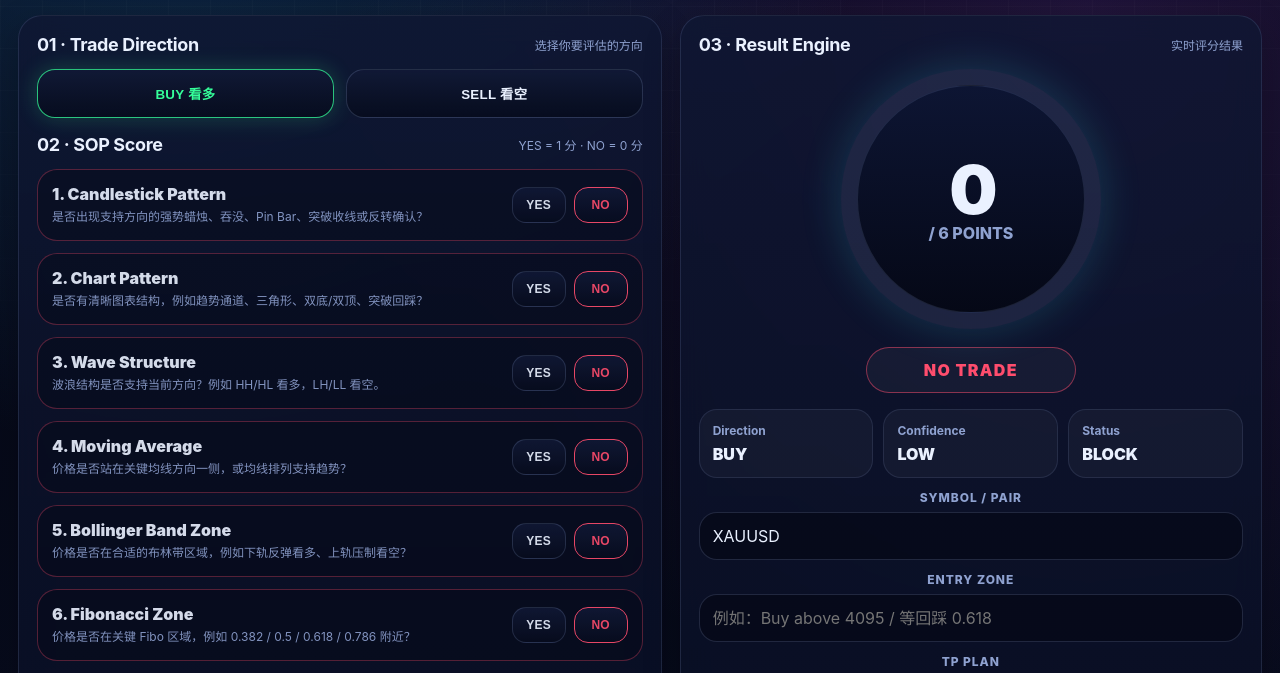
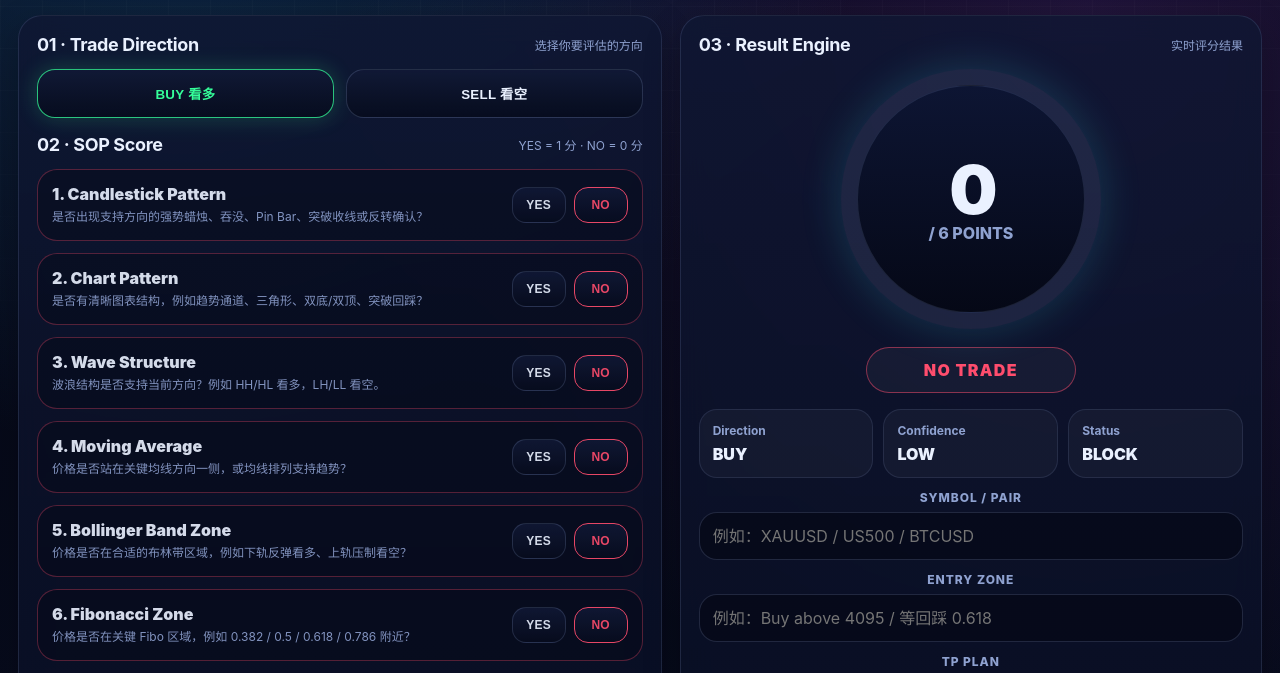
Before and after one commit to DeanfALCON/MI6system, a plain HTML site: page index.html in a window 1280 px wide. Shown: the part 246-919 px from the top of the page. Drawn offline with nearby package versions, Linux system fonts and the light colour scheme.

Commit message:
Update index.html

```diff
--- a/index.html
+++ b/index.html
@@ -392,7 +392,7 @@
           <div class="stat"><b>Status</b><span id="statusText">BLOCK</span></div>
         </div>
         <label for="symbolInput">Symbol / Pair</label>
-        <input id="symbolInput" placeholder="例如：XAUUSD / US500 / BTCUSD" value="XAUUSD" />
+        <input id="symbolInput" placeholder="例如：XAUUSD / US500 / BTCUSD" value="" />
         <label for="entryInput">Entry Zone</label>
         <input id="entryInput" placeholder="例如：Buy above 4095 / 等回踩 0.618" />
         <label for="tpInput">TP Plan</label>
```
